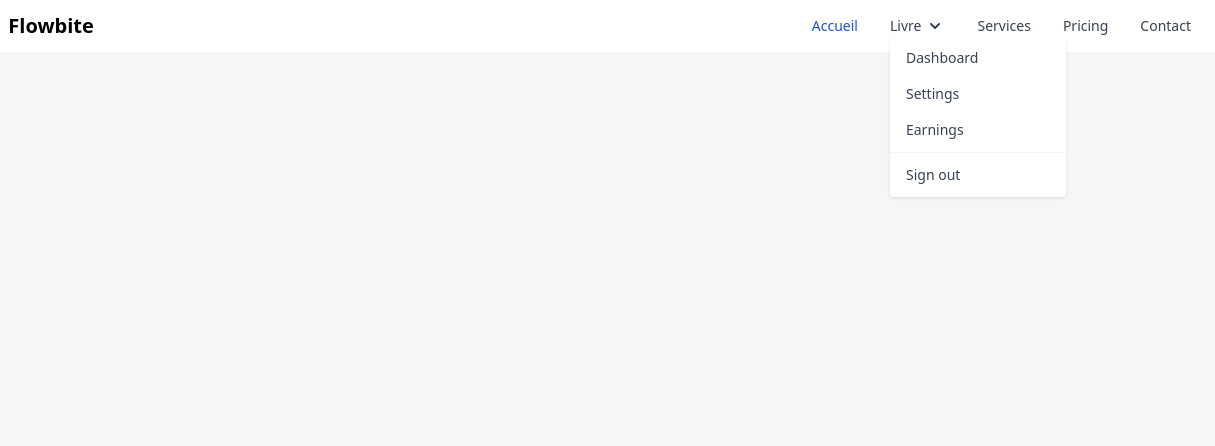
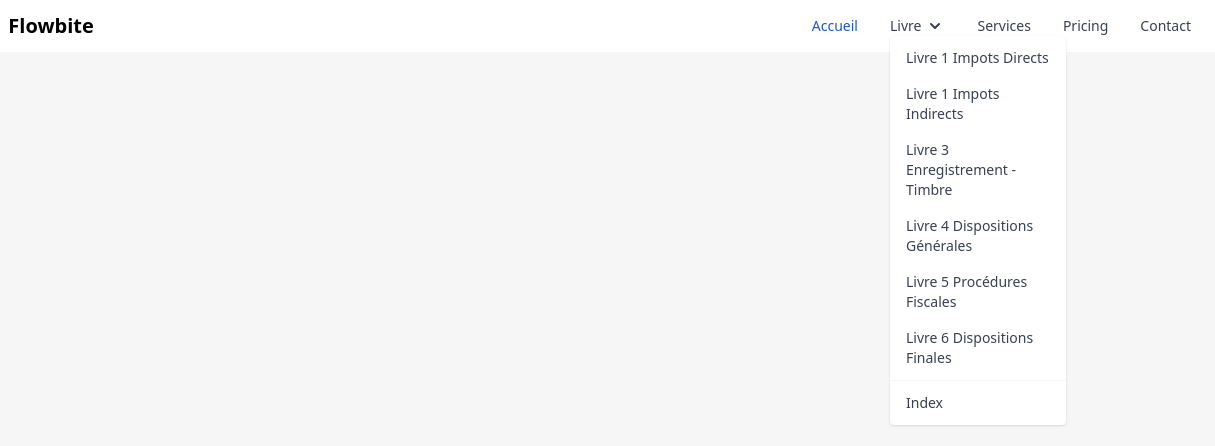
Before and after one commit to PierreGuede/AstroProjectDGI, an Astro site: page / in a window 1280 px wide. Both pictures are taken after a click on the button "Livre". Shown: the full height of the page, 65-1280 px from the left. Built offline with nearby package versions, Linux system fonts and the light colour scheme; Astro itself is replaced by a stand-in of ours.

Commit message:
Mise à jour de la NavBar

```diff
--- a/src/components/Navbar.astro
+++ b/src/components/Navbar.astro
@@ -68,26 +68,41 @@
           >
             <ul class="py-1 text-sm text-gray-700 dark:text-gray-400" aria-labelledby="dropdownLargeButton">
               <li>
-                <a href="#" class="block px-4 py-2 hover:bg-gray-100 dark:hover:bg-gray-600 dark:hover:text-white"
-                  >Dashboard</a
+                <a href="#" class="block px-4 py-2 hover:bg-gray-100 dark:hover:bg-gray-600 dark:hover:text-white capitalize"
+                  >livre 1 impots directs</a
                 >
               </li>
               <li>
-                <a href="#" class="block px-4 py-2 hover:bg-gray-100 dark:hover:bg-gray-600 dark:hover:text-white"
-                  >Settings</a
+                <a href="#" class="block px-4 py-2 hover:bg-gray-100 dark:hover:bg-gray-600 dark:hover:text-white capitalize"
+                  >livre 1 impots indirects</a
                 >
               </li>
               <li>
-                <a href="#" class="block px-4 py-2 hover:bg-gray-100 dark:hover:bg-gray-600 dark:hover:text-white"
-                  >Earnings</a
+                <a href="#" class="block px-4 py-2 hover:bg-gray-100 dark:hover:bg-gray-600 dark:hover:text-white capitalize"
+                  >livre 3 enregistrement - timbre</a
+                >
+              </li>
+              <li>
+                <a href="#" class="block px-4 py-2 hover:bg-gray-100 dark:hover:bg-gray-600 dark:hover:text-white capitalize"
+                  >livre 4 dispositions générales</a
+                >
+              </li>
+              <li>
+                <a href="#" class="block px-4 py-2 hover:bg-gray-100 dark:hover:bg-gray-600 dark:hover:text-white capitalize"
+                  >livre 5 procédures fiscales</a
+                >
+              </li>
+              <li>
+                <a href="#" class="block px-4 py-2 hover:bg-gray-100 dark:hover:bg-gray-600 dark:hover:text-white capitalize"
+                  >livre 6 dispositions finales</a
                 >
               </li>
             </ul>
             <div class="py-1">
               <a
                 href="#"
-                class="block px-4 py-2 text-sm text-gray-700 hover:bg-gray-100 dark:hover:bg-gray-600 dark:text-gray-400 dark:hover:text-white"
-                >Sign out</a
+                class="block px-4 py-2 text-sm text-gray-700 hover:bg-gray-100 dark:hover:bg-gray-600 dark:text-gray-400 dark:hover:text-white capitalize"
+                >index</a
               >
             </div>
           </div>
```
